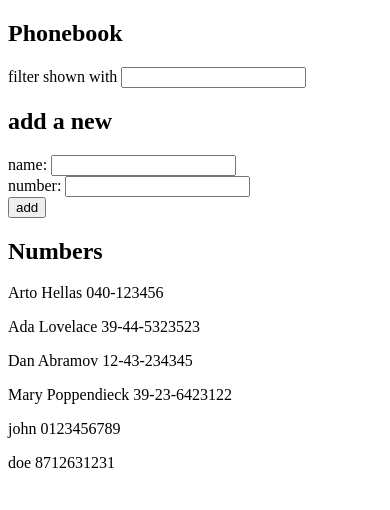
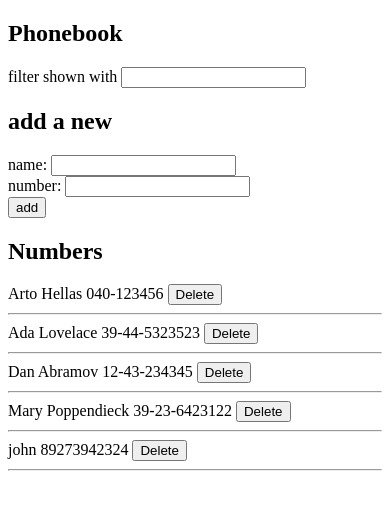
Before and after one commit to kritebh/fullstackopen, a React (Create React App) app in the folder part2/phonebook/: page / in a window 390 px wide. Shown: the top 510 px of the page. Built offline with nearby package versions, Linux system fonts and the light colour scheme; data requests are answered from the project's data file.

Commit message:
2.14: The Phonebook step9

```diff
--- a/part2/phonebook/db.json
+++ b/part2/phonebook/db.json
@@ -22,13 +22,8 @@
     },
     {
       "name": "john",
-      "number": "0123456789",
+      "number": "89273942324",
       "id": 5
-    },
-    {
-      "name": "doe",
-      "number": "8712631231",
-      "id": 6
     }
   ]
 }
--- a/part2/phonebook/src/App.js
+++ b/part2/phonebook/src/App.js
@@ -4,12 +4,10 @@ import Search from './Components/Search'
 import AddContact from './Components/AddContact'
 import AllPersons from './Components/AllPersons'
 import apiService from './services/ApiService'
-import axios from 'axios'
+import axios, { all } from 'axios'
 
 const App = () => {
-  const [persons, setPersons] = useState([
-    { name: 'Arto Hellas',number:'040-123456' },
-  ])
+  const [persons, setPersons] = useState([])
   const [newName, setNewName] = useState('')
   const [number,setNumber] = useState('')
   const [search,setSearch] = useState('')
@@ -53,6 +51,26 @@ const App = () => {
 
   }
 
+
+  const findUserById = (id)=>{
+    let allPersons = [...persons]
+    let filterResult =  allPersons.filter(p=> p.id===id)
+    return filterResult[0].name
+  }
+
+  const deleteContact = (id)=>{
+    if(window.confirm(`Delete ${findUserById(id)} ?`)){
+      apiService.deletePhone(id)
+      .then(response=>{
+        if(response.status===200){
+          let allPersons = [...persons]
+          let deletedPersons =  allPersons.filter(person=>person.id!==id)
+          setPersons(deletedPersons)
+        }
+      })
+    }
+  }
+
   useEffect(()=>{
     apiService.getAll()
     .then(data=>{
@@ -68,10 +86,10 @@ const App = () => {
       <AddContact formHandler = {formHandler} newName={newName} setNewName={setNewName} number={number} setNumber={setNumber} />
       <Header title="Numbers" />
       {
-        search && <AllPersons persons={filterPersons}/>
+        search && <AllPersons deleteContact={deleteContact} persons={filterPersons}/>
       }
       {
-        !search && <AllPersons persons={persons} />
+        !search && <AllPersons deleteContact={deleteContact} persons={persons} />
       }
     </div>
   )
--- a/part2/phonebook/src/Components/AllPersons.jsx
+++ b/part2/phonebook/src/Components/AllPersons.jsx
@@ -1,12 +1,12 @@
 import React from 'react'
 import ShowPersonDetails from "./ShowPersonDetails"
 
-function AllPersons({persons}) {
+function AllPersons({persons,deleteContact}) {
   return (
     <div>
         {
             persons.map((person,i)=>{
-                return <ShowPersonDetails key={i} name={person.name} number={person.number} />
+                return <ShowPersonDetails key={i} deleteContact={deleteContact} id={person.id} name={person.name} number={person.number} />
             })
         }
     </div>
--- a/part2/phonebook/src/Components/ShowPersonDetails.jsx
+++ b/part2/phonebook/src/Components/ShowPersonDetails.jsx
@@ -1,8 +1,13 @@
 import React from 'react'
 
-function ShowPersonDetails({name,number}) {
+function ShowPersonDetails({name,number,id,deleteContact}) {
   return (
-    <p>{name} {number}</p>
+    <>
+    <span>{name} {number} </span>
+    <button onClick={()=>{deleteContact(id)}}>Delete</button>
+    <br></br>
+    <hr></hr>
+    </>
   )
 }
 
--- a/part2/phonebook/src/services/ApiService.js
+++ b/part2/phonebook/src/services/ApiService.js
@@ -12,9 +12,15 @@ const savePhone = (contact)=>{
     return request.then(response=>response.data)
 }
 
+const deletePhone = (id)=>{
+    const request = axios.delete(`${baseUrl}/${id}`)
+    return request
+}
+
 const ApiService =  {
     getAll,
-    savePhone
+    savePhone,
+    deletePhone
 }
 
 export default ApiService
```
